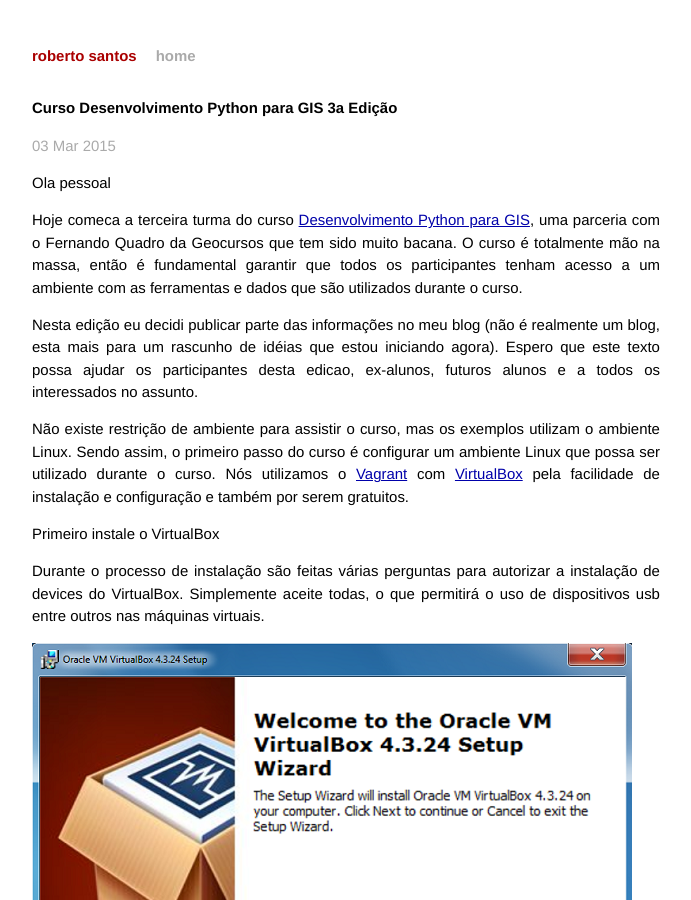
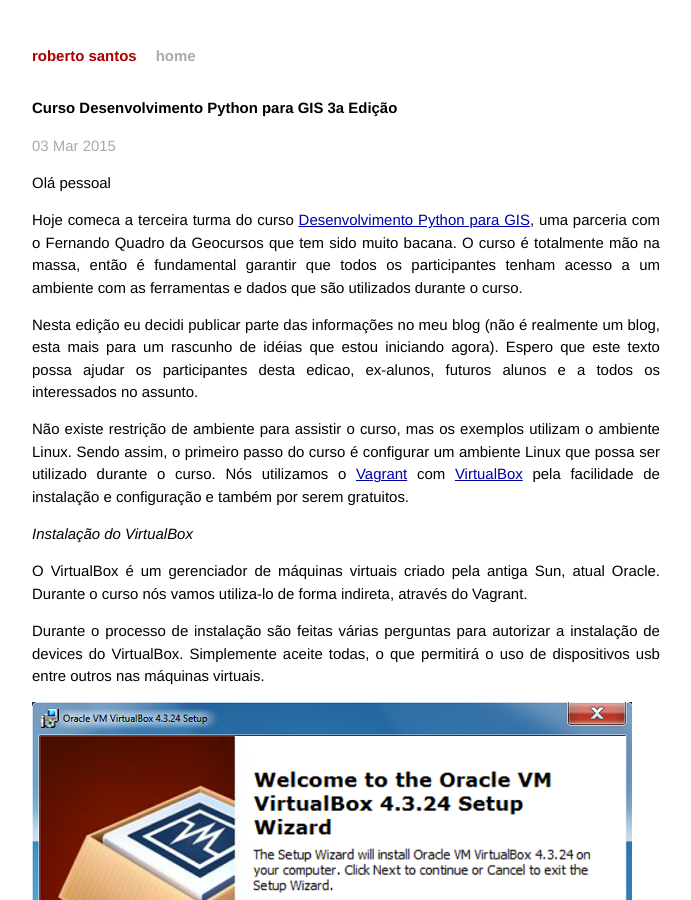
Before and after one commit to py5gol/py5gol.github.io, a Jekyll site: the page built from _posts/2015-03-03-curso-desenvolvimento-python-para-gis-3a-edicao.markdown, in a window 1280 px wide and 900 px high. Shown: the whole window, without its empty margins (294-985 px from the left). Built offline with Jekyll 4.4.1, drawn with Linux system fonts in a browser that asks for light colours; Markdown is read by kramdown in place of the engine named in the settings; some of the changed text lies outside the part shown.

```diff
--- a/_posts/2015-03-03-curso-desenvolvimento-python-para-gis-3a-edicao.markdown
+++ b/_posts/2015-03-03-curso-desenvolvimento-python-para-gis-3a-edicao.markdown
@@ -5,7 +5,7 @@
 categories: curso python gis
 ---
 
-Ola pessoal
+Ol&aacute; pessoal
 
 Hoje comeca a terceira turma do curso [Desenvolvimento Python para GIS][geocursos-python], uma parceria com o Fernando Quadro da Geocursos que tem sido muito bacana. O curso &eacute; totalmente m&atilde;o na massa, ent&atilde;o &eacute; fundamental garantir que todos os participantes tenham acesso a um ambiente com as ferramentas e dados que s&atilde;o utilizados durante o curso.
 
@@ -13,7 +13,9 @@
 
 Não existe restrição de ambiente para assistir o curso, mas os exemplos utilizam o ambiente Linux. Sendo assim, o primeiro passo do curso é configurar um ambiente Linux que possa ser utilizado durante o curso. Nós utilizamos o [Vagrant][vagrant] com [VirtualBox][virtualbox] pela facilidade de instalação e configuração e também por serem gratuitos.
 
-Primeiro instale o VirtualBox
+*Instalação do VirtualBox*
+
+O VirtualBox é um gerenciador de máquinas virtuais criado pela antiga Sun, atual Oracle. Durante o curso nós vamos utiliza-lo de forma indireta, através do Vagrant.
 
 Durante o processo de instalação são feitas várias perguntas para autorizar a instalação de devices do VirtualBox. Simplemente aceite todas, o que permitirá o uso de dispositivos usb entre outros nas máquinas virtuais.
 
@@ -31,6 +33,7 @@
 
 ![Instalação do VirtualBox]({{ site.url }}/downloads/Untitled07.png)
 
+*Instalação do Vagrant*
 
 [geocursos-python]: http://www.geocursos.com.br/python
 [vagrant]: http://www.vagrantup.com
```
Also changed, not shown: downloads/Untitled02.png, downloads/Untitled03.png, downloads/Untitled04.png, downloads/Untitled05.png, downloads/Untitled06.png, downloads/Untitled07.png.
